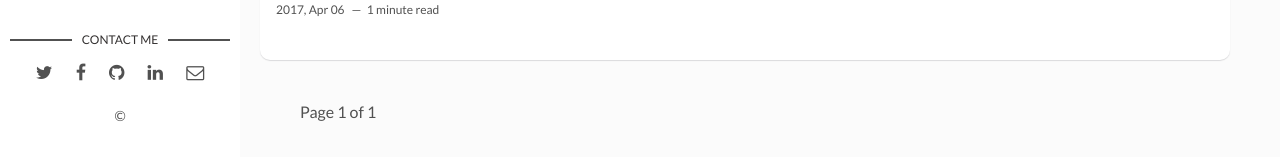
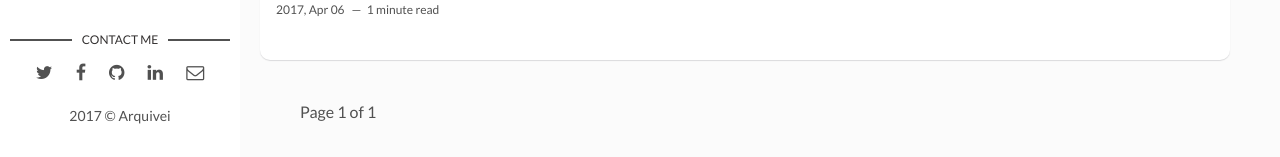
Before and after one commit to arquivei/arquivei.github.io, a Jekyll site: the page built from index.html, in a window 1280 px wide and 1296 px high. Shown: the part 1136-1293 px from the top of the window. Built offline with Jekyll 4.4.1, drawn with Linux system fonts in a browser that asks for light colours; the list of posts is cut into pages by our own code.

Commit message:
Ajusta copyright

```diff
--- a/_layouts/main.html
+++ b/_layouts/main.html
@@ -43,13 +43,11 @@ layout: default
         {% endif %}
         {% if author.social_networks.email %}
           <li class="email"><a href="mailto:{{author.social_networks.email}}"><i class="fa fa-envelope-o"></i></a></li>
-        {% else %}
-          <li class="email"><a href="mailto:example.david@blog.com"><i class="fa fa-envelope-o" aria-hidden="true"></i></a></li>
         {% endif %}
       </ul>
     </section> <!-- End Section Contact -->
     <div class="copyright">
-      <p>{{author.social_networks.time | date: '%Y'}} &copy; {{author.social_networks.author}}</p>
+      <p>{{site.time | date: '%Y'}} &copy; Arquivei</p>
     </div>
   </footer> <!-- End Footer -->
 </aside> <!-- End Sidebar -->
```
